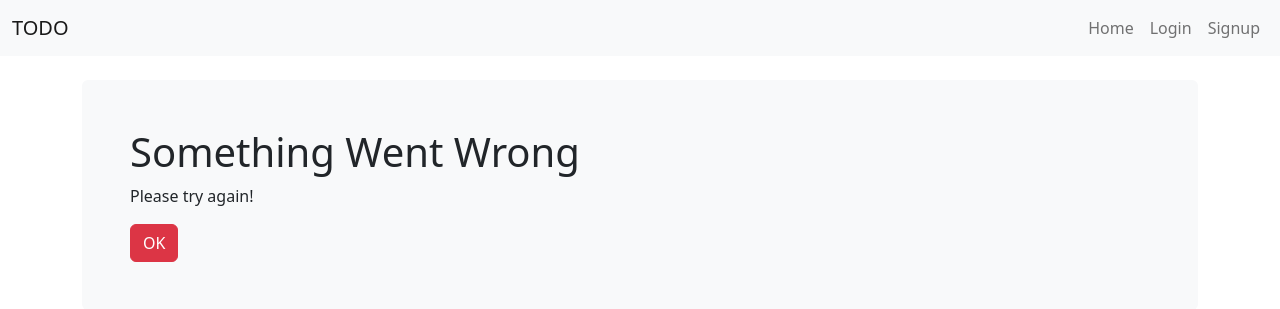
After one commit to n4-t3/Django-TODO-List, a Django app: page /error/ in a window 1280 px wide. The commit adds this page. Shown: the top 309 px of the page. Run offline with Django 4.2, Linux system fonts and the light colour scheme.

Commit message:
created authentication_failed page

```diff
--- a/TODO_List/Authentication_App/urls.py
+++ b/TODO_List/Authentication_App/urls.py
@@ -8,4 +8,5 @@ urlpatterns = [
     path('signup/', views.signup_page,name='signup_page'),
     path('login/', views.login_page,name='login_page'),
     path('logout/', views.logout_page,name='logout_page'),
+    path('error/', views.error_page,name='error_page'),
 ]
--- a/TODO_List/Authentication_App/views.py
+++ b/TODO_List/Authentication_App/views.py
@@ -1,18 +1,24 @@
+from django.urls import reverse
+from django.http import HttpResponse
+from django.contrib.auth.decorators import login_required
+from django.http import HttpResponseRedirect
 from django.shortcuts import render
-from. import forms
-from django.http import HttpResponseRedirect
-from django.contrib.auth.decorators import login_required
-from django.contrib.auth import authenticate,login,logout
-from django.http import HttpResponse
-from django.urls import reverse
+from . import forms
+from django.contrib.auth import authenticate, login, logout
+
 
 def index(request):
-    return render(request,'home.html',{})
+    return render(request, 'home.html', {})
+
+
+def error_page(request):
+    return render(request, 'error.html', {})
+
 
 def signup_page(request):
     my_dict = {
         'user_form': forms.CreateUserForm,
-        'image_form':forms.ProfilePicForm
+        'image_form': forms.ProfilePicForm
     }
     if request.method == 'POST':
         user_form = forms.CreateUserForm(request.POST)
@@ -22,7 +28,7 @@ def signup_page(request):
             user.set_password(user.password)
             user.save()
 
-            image= image_form.save(commit=False)
+            image = image_form.save(commit=False)
             image.user = user
             if 'profile_pic' in request.FILES:
                 image.profile_pic = request.FILES['profile_pic']
@@ -30,26 +36,28 @@ def signup_page(request):
             return HttpResponseRedirect(reverse('Authentication_App:login_page'))
 
         else:
-            print(user_form.errors,user_form.errors,image_form.errors)
-    return render(request,'Authentication_App/signup.html',context = my_dict)
+            print(user_form.errors, user_form.errors, image_form.errors)
+            return HttpResponseRedirect(reverse('Authentication_App:error_page'))
+    return render(request, 'Authentication_App/signup.html', context=my_dict)
 
 
 def login_page(request):
-	if request.method =='POST':
-		username = request.POST.get('username')
-		password = request.POST.get('password')
+    if request.method == 'POST':
+        username = request.POST.get('username')
+        password = request.POST.get('password')
 
-		user = authenticate(username=username,password=password)
-		if user:
-			if user.is_active:
-				login(request,user)
-				return HttpResponseRedirect(reverse('Authentication_App:home_page'))
-			else:
-				return HttpResponse('ACCOUNT NOT ACTIVE')
-		else:
-			print('someone tried to login')
-	else:
-		return render(request,'Authentication_App/login.html',{})
+        user = authenticate(username=username, password=password)
+        if user:
+            if user.is_active:
+                login(request, user)
+                return HttpResponseRedirect(reverse('Authentication_App:home_page'))
+            else:
+                return HttpResponse('ACCOUNT NOT ACTIVE')
+        else:
+            print('someone tried to login')
+            return HttpResponseRedirect(reverse('Authentication_App:error_page'))
+    else:
+        return render(request,'Authentication_App/login.html',{})
 
 
 @login_required
--- a/TODO_List/templates/base.html
+++ b/TODO_List/templates/base.html
@@ -15,7 +15,7 @@
   <body>
     <nav class="navbar navbar-expand-lg bg-light">
       <div class="container-fluid">
-        <a class="navbar-brand" href="#">TODO</a>
+        <a class="navbar-brand" href="{% url 'Authentication_App:home_page' %}">TODO</a>
         <button
           class="navbar-toggler"
           type="button"
--- /dev/null
+++ b/TODO_List/templates/error.html
@@ -0,0 +1,8 @@
+<!DOCTYPE html>
+{% extends 'base.html' %} {% block body_block %}
+<div class="mt-4 p-5 bg-light text-body rounded">
+  <h1>Something Went Wrong</h1>
+  <p>Please try again!</p>
+  <a href="{% url 'Authentication_App:home_page' %}" class="btn btn-danger">OK</a>
+</div>
+{% endblock %}
```
Also changed, not shown: TODO_List/db.sqlite3.
